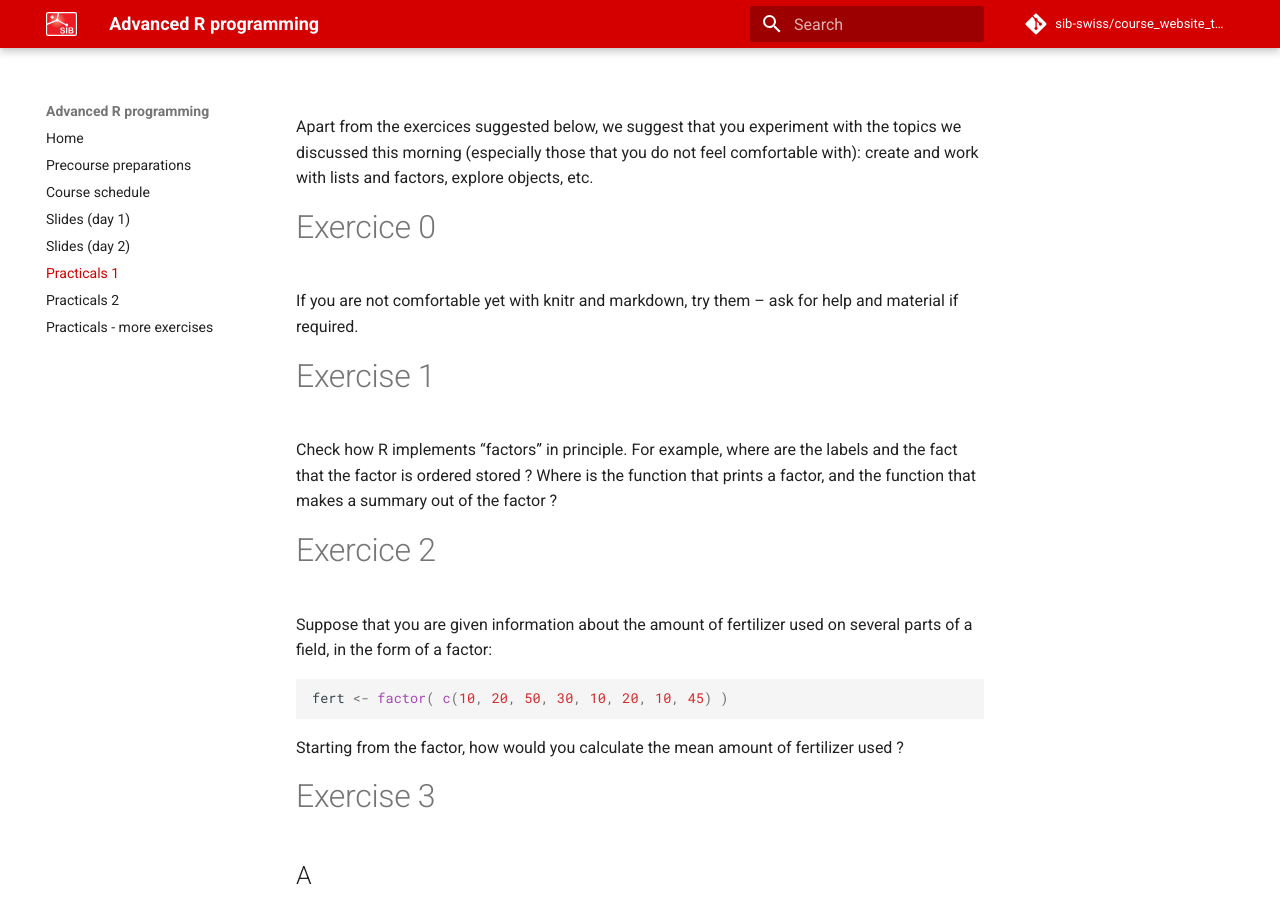
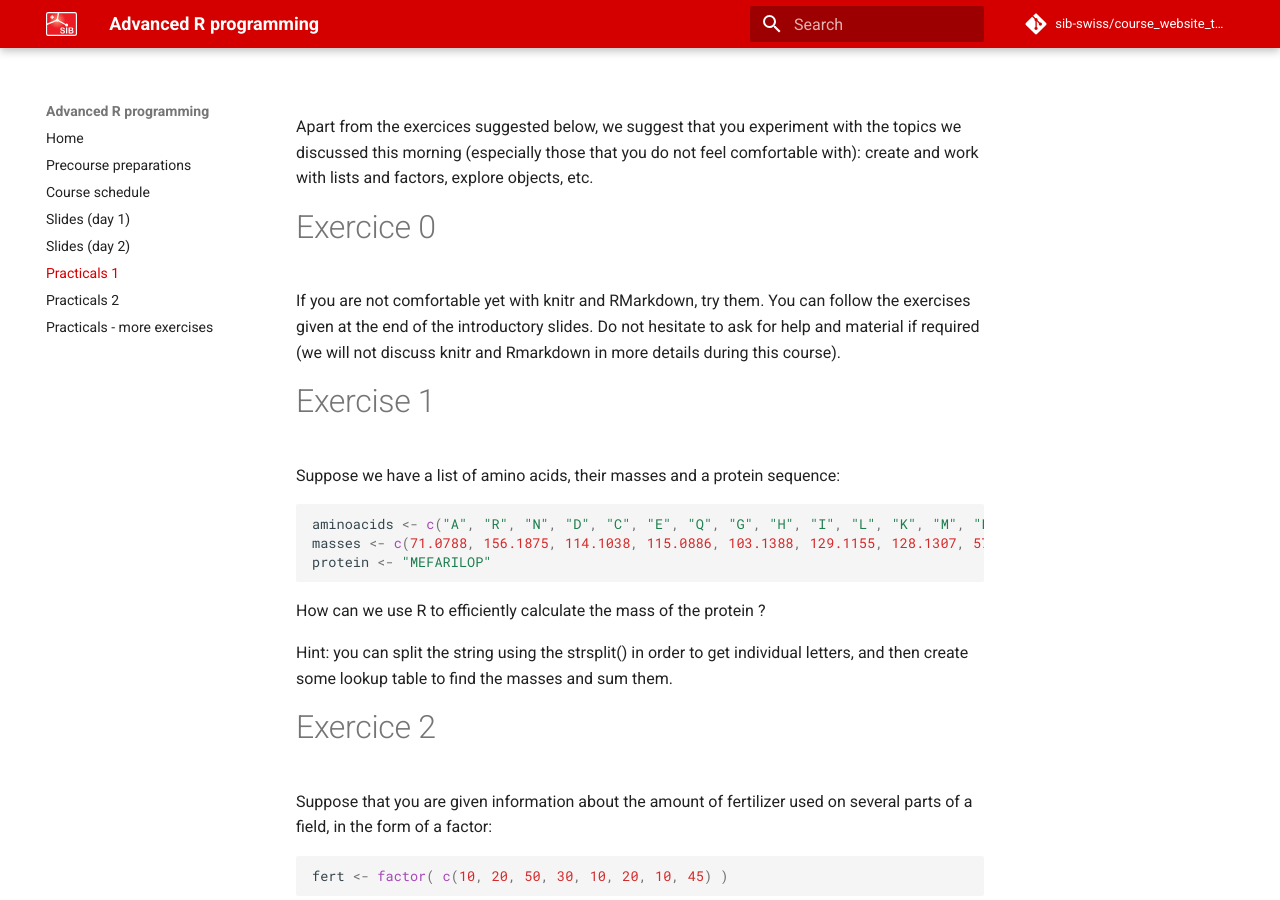
Before and after one commit to sib-swiss/advanced-r-training, an MkDocs documentation site: the page built from docs/practicals_1.md, in a window 1280 px wide and 900 px high. Built offline with MkDocs 1.6.1 and Material for MkDocs 9.7.7, drawn with Linux system fonts in a browser that asks for light colours; comment, search, counter and statistics services are not loaded; some of the changed text lies outside the part shown.

Commit message:
Move exercises around

````diff
--- a/docs/practicals_1.md
+++ b/docs/practicals_1.md
@@ -1,10 +1,26 @@
 Apart from the exercices suggested below, we suggest that you experiment with the topics we discussed this morning (especially those that you do not feel comfortable with): create and work with lists and factors, explore objects, etc.
 
 # Exercice 0
-If you are not comfortable yet with knitr and markdown, try them -- ask for help and material if required.
+If you are not comfortable yet with knitr and RMarkdown, try them. You can follow
+the exercises given at the end of the introductory slides. Do not hesitate
+to ask for help and material if required (we will not discuss knitr and
+Rmarkdown in more details during this course).
 
 # Exercise 1
-Check how R implements "factors" in principle. For example, where are the labels and the fact that the factor is ordered stored ? Where is the function that prints a factor, and the function that makes a summary out of the factor ?
+Suppose we have a list of amino acids, their masses and a protein sequence:
+
+```r
+aminoacids <- c("A", "R", "N", "D", "C", "E", "Q", "G", "H", "I", "L", "K", "M", "F", "P", "S", "T", "W", "Y", "V" )
+masses <- c(71.0788, 156.1875, 114.1038, 115.0886, 103.1388, 129.1155, 128.1307, 57.0519, 137.1411, 113.1594, 113.1594, 128.1741, 131.1926, 147.1766, 97.1167, 87.0782, 101.1051, 186.2132, 163.1760, 99.1326)
+protein <- "MEFARILOP"
+```
+
+How can we use R to efficiently calculate the mass of the protein ?
+
+Hint: you can split the string using the strsplit() in order to get
+individual letters, and then create some lookup table to find the masses
+and sum them.
+
 
 # Exercice 2
 Suppose that you are given information about the amount of fertilizer used on several parts of a field, in the form of a factor:
@@ -80,7 +96,12 @@
 
 How would you extract the p-value provided by this model into a "pvalue" variable ?
 
-# Exercice 5
+
+# Exercise 5
+Check how R implements "factors" in principle. For example, where are the labels and the fact that the factor is ordered stored ? Where is the function that prints a factor, and the function that makes a summary out of the factor ?
+
+
+# Exercice 6
 Create an S3 class from scratch; imagine the name of the class, a function that creates it (and includes some data in it), and define at least a print(), a summary() and a plot() methods for it.
 
 If you are looking for ideas, implement the following class:
````
Also changed, not shown: other parts of docs/practicals_1.md (+1 -1 lines), docs/practicals_more.md (+0 -12 lines).
